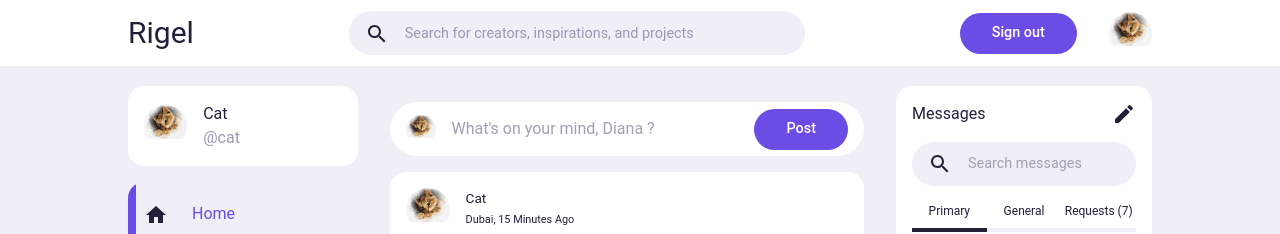
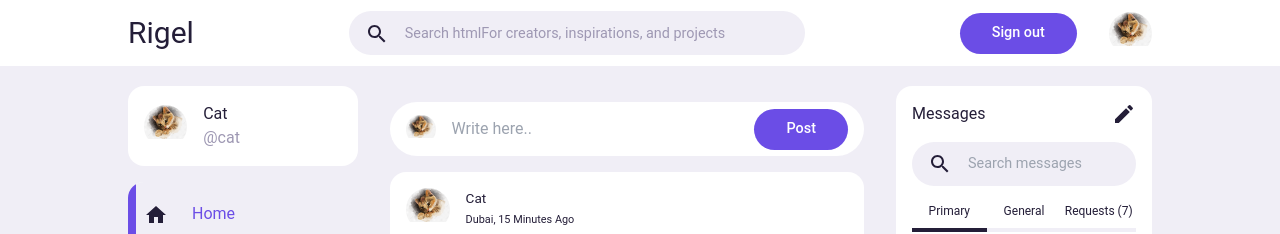
Before and after one commit to iCaran/Rigel, a React (Vite) app in the folder frontend/: page / in a window 1280 px wide. Shown: the top 234 px of the page. Built offline with nearby package versions, Linux system fonts and the light colour scheme; sample sign-in values are in the browser's storage.

Commit message:
fixed the text input area

```diff
--- a/frontend/src/components/Middle.jsx
+++ b/frontend/src/components/Middle.jsx
@@ -3,13 +3,25 @@ import BookmarkBorderOutlinedIcon from '@mui/icons-material/BookmarkBorderOutlin
 import profilepic from '../assets/profile-pic.png';
 
 const Middle = () => {
+    const handleInput = (event) => {
+        event.target.style.height = 'auto'; // Reset height to calculate new height
+        event.target.style.height = `${event.target.scrollHeight}px`; // Set height based on content
+    };
+
     return (
         <div className="middle">
             <form action="" className="create-post">
                 <div className="profile-photo">
                     <img src={profilepic} />
                 </div>
-                    <input type="text" placeholder="What's on your mind, Diana ?" id="create-post" />
+                {/* <input type="text" placeholder="What's on your mind, Diana ?" id="create-post" /> */}
+                <textarea
+                    placeholder="Write here.."
+                    id="create-post"
+                    rows="1"
+                    style={{ resize: 'none', overflow: 'hidden' }}
+                    onInput={(event)=>{handleInput(event)}}
+                />
                 <input type="submit" value="Post" className="btn btn-primary" />
             </form>
             <div className="feeds">
--- a/frontend/src/components/Navbar.jsx
+++ b/frontend/src/components/Navbar.jsx
@@ -2,6 +2,10 @@ import React from "react";
 import profilepic from '../assets/profile-pic.png';
 import SearchIcon from '@mui/icons-material/Search';
 const Navbar = () => {
+    const handleSignOut = ()=>{
+        localStorage.removeItem('accessToken')
+        localStorage.removeItem('userId')
+    }
   return (
     <div className="container">
             <h2 className="logo text-3xl">
@@ -9,10 +13,12 @@ const Navbar = () => {
             </h2>
             <div className="search-bar">
                 <SearchIcon />
-                <input type="search" placeholder="Search for creators, inspirations, and projects" />
+                <input type="search" placeholder="Search htmlFor creators, inspirations, and projects" />
             </div>
             <div className="create">
-                <label className="btn btn-primary" for="create-post">Sign out</label>
+                <label className="btn btn-primary" htmlFor="create-post"
+                onClick={()=>handleSignOut()}>
+                    Sign out</label>
                 <div className="profile-photo">
                     <img src={profilepic} alt="" />
                 </div>
--- a/frontend/src/index.css
+++ b/frontend/src/index.css
@@ -240,7 +240,7 @@ main .container .left .profile {
     border-radius: var(--border-radius);
 }
 
-.middle .create-post input[type="text"] {
+.middle .create-post textarea {
     width: 100%;
     justify-self: start;
     padding-left: 1rem;
```
Lines whose indentation alone changed are shown as unchanged.
